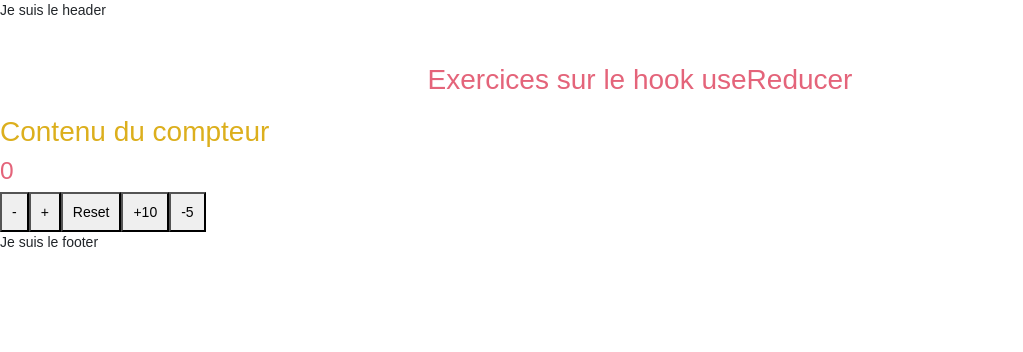
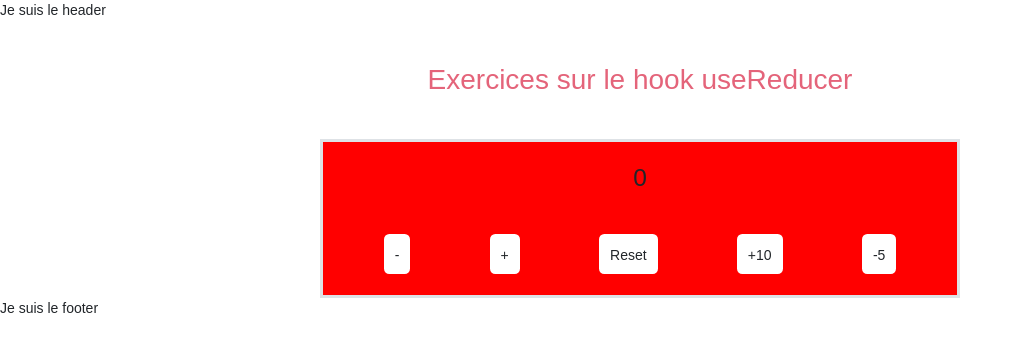
Before and after one commit to Cassius269/react-js-exercices-useReducer, a React (Vite) app: page / in a window 1280 px wide. Shown: the top 352 px of the page, without its empty margins (0-1023 px from the left). Built offline with nearby package versions, Linux system fonts and the light colour scheme.

Commit message:
amélioration du design

```diff
--- /dev/null
+++ b/src/assets/styles/layouts/Counter.module.scss
@@ -0,0 +1,6 @@
+article {
+    background-color: red;
+    .divButtons button {
+        background-color: white !important;
+    }
+}
--- a/src/assets/styles/utils/_variables.scss
+++ b/src/assets/styles/utils/_variables.scss
@@ -1,5 +1,5 @@
 // Les variables de couleurs
-$primary : #dcaf1d;
+$primary : red;
 $secondary:rgb(228, 100, 122);
 $tertiary: #0a443f;
 $info: rgb(83, 165, 227);
--- a/src/components/Counter.jsx
+++ b/src/components/Counter.jsx
@@ -1,3 +1,4 @@
+import styles from '../assets/styles/layouts/Counter.module.scss';
 import { useState } from "react";
 
 function Counter(){
@@ -5,20 +6,21 @@ function Counter(){
 
     return (
         <>
-            <h2 className="text-primary">Contenu du compteur</h2>
-            <article>
-                <h3 className="text-secondary">{count}</h3>
-                <button onClick={() => {
+            <article className="border border-3 p-4 w-50 m-auto mt-5">
+                <h3 className="text-center">{count}</h3>
+                <div className={`d-flex justify-content-around mt-5 ${styles.divButtons}`}>
+                    <button className="btn" onClick={() => {
                                         if(count > 0){
                                             setCount(count-1)
                                         }
                                     }}>-</button>
-                <button onClick={() => {
+                    <button className="btn" onClick={() => {
                                     setCount(count+1)
                                     }}>+</button>
-                <button onClick={() => setCount(0)}>Reset</button>
-                <button onClick={() => setCount(count + 10)}>+10</button>
-                <button onClick={() => count > 5 ? setCount(count - 5) : setCount(0)}>-5</button>
+                    <button className="btn" onClick={() => setCount(0)}>Reset</button>
+                    <button className="btn" onClick={() => setCount(count + 10)}>+10</button>
+                    <button className="btn" onClick={() => count > 5 ? setCount(count - 5) : setCount(0)}>-5</button>
+                </div>
             </article>
         </>
     )
```
Lines whose indentation alone changed are shown as unchanged.
